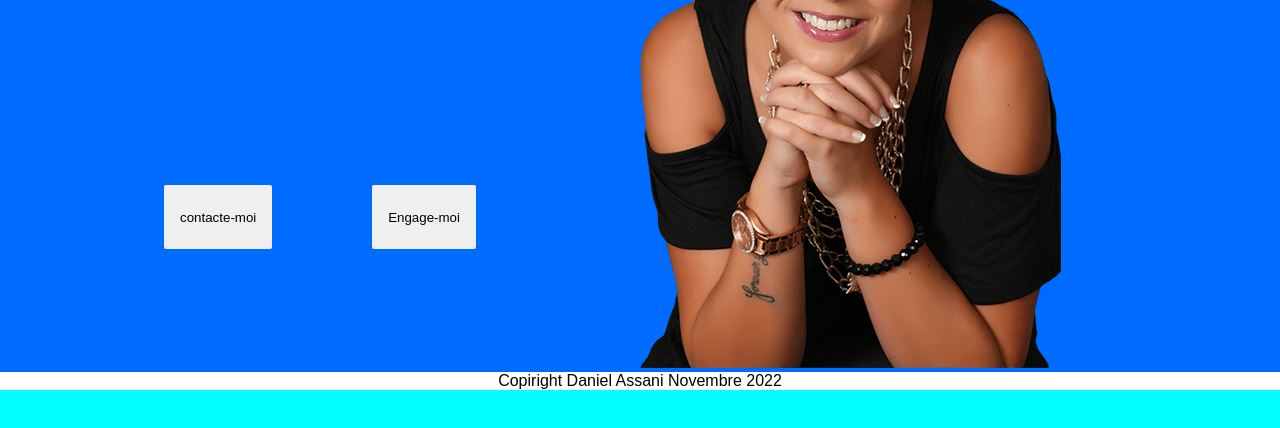
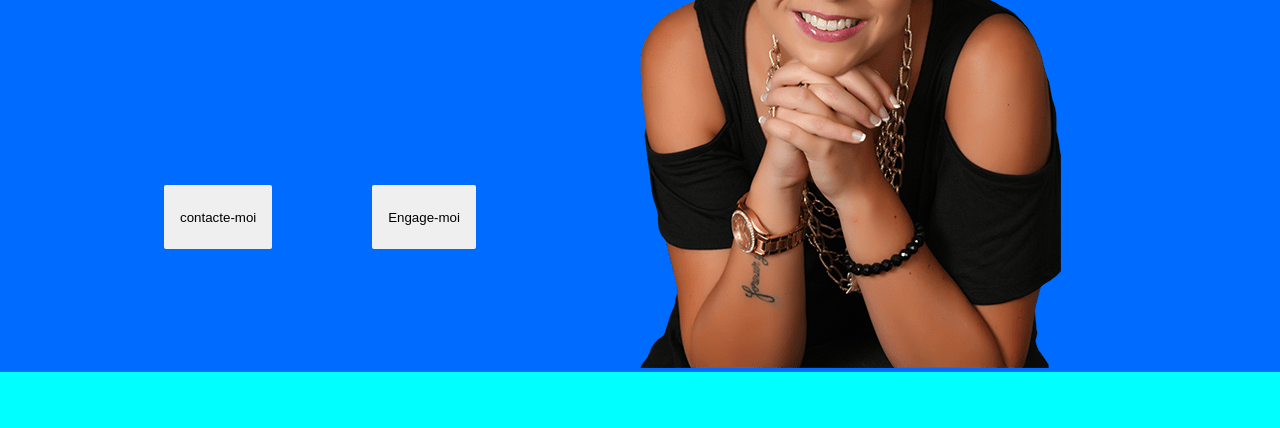
Before and after one commit to asddaniel/portfolio, a plain HTML site: page index.html in a window 1280 px wide. Shown: the part 232-660 px from the top of the page. Drawn offline with Linux system fonts and the light colour scheme.

Commit message:
removing footer

```diff
--- a/index.html
+++ b/index.html
@@ -33,9 +33,7 @@
         <div><img src="images/hero.png" alt=""></div>
 
     </div>
-    <div class="footer ">
-        <p class="text-footer">Copiright Daniel Assani Novembre 2022</p>
-    </div>
+
     <script>
         document.querySelector('.link-menu').addEventListener("click", function(e){
             document.querySelector('.container-nav').classList.toggle("mobile-menu")
```
